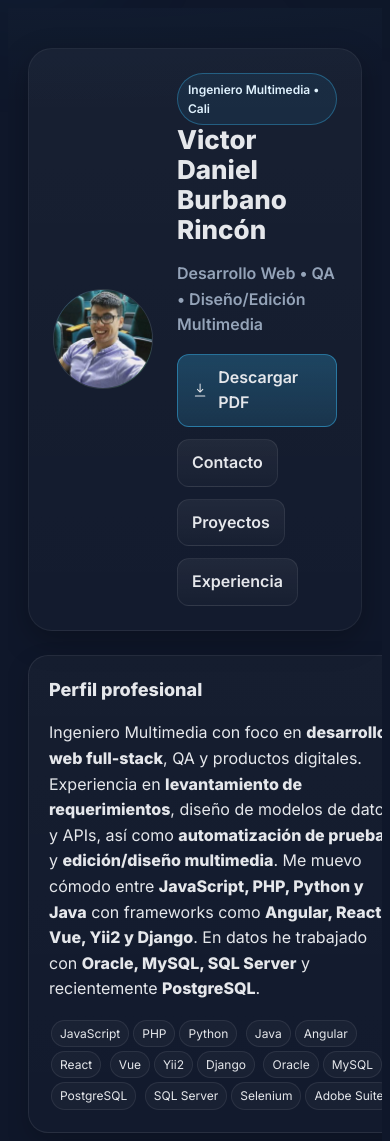
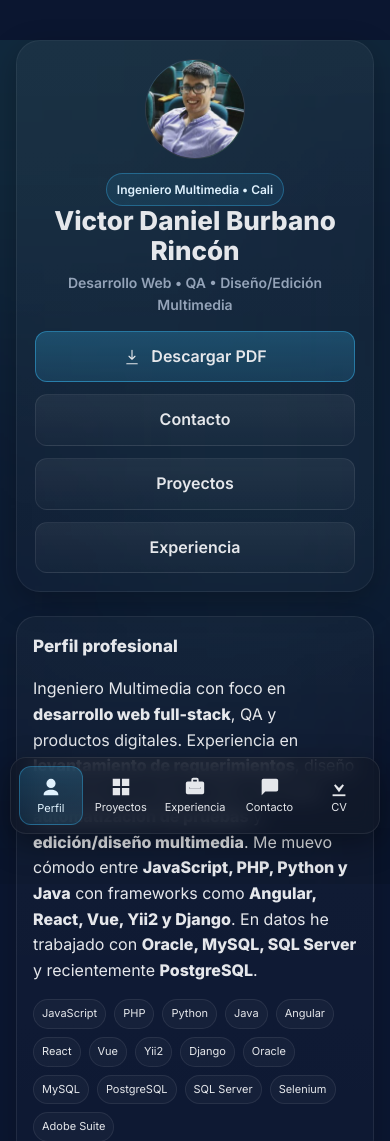
Before and after one commit to sekeiryuutei/HojaDeVida, a plain HTML site: page index.html in a window 390 px wide. Shown: the top 1141 px of the page. Drawn offline with Linux system fonts and the light colour scheme.

Commit message:
agregando ajustes responsive

```diff
--- a/assets/estilos.css
+++ b/assets/estilos.css
@@ -1,260 +1,201 @@
- :root {
-     --bg: #0f172a;
-     /* slate-900 */
-     --card: #111827;
-     /* gray-900 */
-     --soft: #1f2937;
-     /* gray-800 */
-     --muted: #94a3b8;
-     /* slate-400 */
-     --txt: #e5e7eb;
-     /* gray-200 */
-     --brand: #38bdf8;
-     /* sky-400 */
-     --accent: #22c55e;
-     /* green-500 */
- }
+:root{
+  --bg:#0f172a; --card:#111827; --soft:#1f2937; --muted:#94a3b8;
+  --txt:#e5e7eb; --brand:#38bdf8; --accent:#22c55e;
+}
 
- * {
-     box-sizing: border-box
- }
+/* RESET */
+*{box-sizing:border-box}
+html, body{margin:0; height:100%}
 
- html,
- body {
-     font-family: Inter, system-ui, Segoe UI, Roboto, Helvetica, Arial, sans-serif;
-     background: var(--bg);
-     /* fondo sólido base para evitar banding */
-     color: var(--txt);
-     line-height: 1.6;
-     position: relative;
-     min-height: 100%;
-     overflow-x: hidden;
- }
+/* Fondo: azul marino + (opcional) imagen océano */
+body{
+  font-family:Inter, system-ui, Segoe UI, Roboto, Helvetica, Arial, sans-serif;
+  color:var(--txt);
+  line-height:1.6;
+  min-height:100%;
+  overflow-x:hidden;
+  background-color:#0b1630; /* azul marino sólido */
+  position:relative;
+}
+/* Imagen océano (pon assets/bg-ocean.jpg al lado de este CSS) */
+body::before{
+  content:"";
+  position:fixed; inset:0;
+  background: url("./bg-ocean.jpg") center/cover no-repeat;
+  opacity:.28; filter:saturate(.9) brightness(.9);
+  z-index:-1; pointer-events:none;
+}
+@media (max-width: 820px){ body::before{ position:absolute; } }
 
- body {
-     font-family: Inter, system-ui, Segoe UI, Roboto, Helvetica, Arial, sans-serif;
-     background: radial-gradient(1200px 600px at 10% -10%, rgba(73, 199, 253, 0.15), transparent),
-         radial-gradient(1000px 500px at 110% -10%, rgba(34, 197, 94, .12), transparent),
-         var(--bg);
-     color: var(--txt);
-     line-height: 1.6;
- }
+a{color:var(--brand); text-decoration:none}
+a:hover{text-decoration:underline}
 
- a {
-     color: var(--brand);
-     text-decoration: none
- }
+/* LAYOUT */
+.wrap{max-width:1100px; margin:40px auto; padding:0 20px}
+.header{
+  display:grid; gap:24px; align-items:center;
+  grid-template-columns: 120px 1fr;
+  background: linear-gradient(180deg, rgba(255,255,255,.04), rgba(255,255,255,.02));
+  border:1px solid rgba(255,255,255,.06);
+  border-radius:24px; padding:24px; box-shadow:0 10px 30px rgba(0,0,0,.25);
+}
+.avatar{
+  width:120px;height:120px;border-radius:50%;overflow:hidden;display:grid;place-items:center;
+  background:
+    radial-gradient(60% 60% at 30% 30%, rgba(56,189,248,.45), transparent 60%),
+    radial-gradient(60% 60% at 70% 70%, rgba(34,197,94,.45), transparent 60%),
+    var(--soft);
+  border:1px solid rgba(255,255,255,.08);
+}
+.avatar img{width:100%; height:100%; object-fit:cover; display:block}
+.avatar-fallback{font-weight:800}
 
- a:hover {
-     opacity: .9;
-     text-decoration: underline
- }
+h1{margin:0; font-size: clamp(24px, 3.2vw, 40px); line-height:1.15}
+.subtitle{color:var(--muted); font-weight:600; margin-top:6px}
 
- .wrap {
-     max-width: 1100px;
-     margin: 40px auto;
-     padding: 0 20px
- }
+.badge{
+  display:inline-flex; gap:8px; align-items:center;
+  background:rgba(56,189,248,.10);
+  color:#e0f2fe; border:1px solid rgba(56,189,248,.35);
+  padding:6px 10px; border-radius:999px; font-size:12px; font-weight:600
+}
 
- header {
-     display: grid;
-     gap: 24px;
-     align-items: center;
-     grid-template-columns: 120px 1fr;
-     background: linear-gradient(180deg, rgba(255, 255, 255, .04), rgba(255, 255, 255, .02));
-     border: 1px solid rgba(255, 255, 255, .06);
-     border-radius: 24px;
-     padding: 24px;
-     box-shadow: 0 10px 30px rgba(0, 0, 0, .25);
- }
+.actions{display:flex; gap:12px; flex-wrap:wrap; margin-top:12px}
+.btn{
+  display:inline-flex; align-items:center; gap:10px;
+  padding:10px 14px; border-radius:12px; border:1px solid rgba(255,255,255,.08);
+  background:linear-gradient(180deg, rgba(255,255,255,.06), rgba(255,255,255,.02));
+  color:var(--txt); font-weight:600; transition:.2s transform ease; text-decoration:none
+}
+.btn:hover{transform:translateY(-2px)}
+.btn.primary{
+  background:linear-gradient(180deg, rgba(56,189,248,.25), rgba(56,189,248,.15));
+  border-color:rgba(56,189,248,.45)
+}
 
- .avatar {
-     width: 120px;
-     height: 120px;
-     border-radius: 50%;
-     overflow: hidden;
-     display: grid;
-     place-items: center;
-     background:
-         radial-gradient(60% 60% at 30% 30%, rgba(56, 189, 248, .45), transparent 60%),
-         radial-gradient(60% 60% at 70% 70%, rgba(34, 197, 94, .45), transparent 60%),
-         var(--soft);
-     border: 1px solid rgba(255, 255, 255, .08);
- }
+/* GRID de contenido */
+.grid{display:grid; gap:20px; margin-top:24px; grid-template-columns: 1.1fr .9fr;}
+.content{container-type:inline-size}
 
- .avatar img {
-     width: 100%;
-     height: 100%;
-     object-fit: cover;
-     display: block
- }
+/* CARDS */
+.card{
+  background: linear-gradient(180deg, rgba(255,255,255,.03), rgba(255,255,255,.015));
+  border:1px solid rgba(255,255,255,.08);
+  border-radius:20px; padding:20px; box-shadow:0 10px 24px rgba(0,0,0,.18);
+}
+.card h2{margin:0 0 10px; font-size: clamp(17px, 1.6vw, 20px)}
 
- h1 {
-     margin: 0;
-     font-size: clamp(26px, 3.3vw, 40px);
-     line-height: 1.15
- }
+.kvs{display:grid; gap:6px}
+.kv{display:flex; gap:10px}
+.kv .k{min-width:130px; color:var(--muted)}
 
- .subtitle {
-     color: var(--muted);
-     font-weight: 600
- }
+.list{display:grid; gap:14px; padding-left:18px}
+.list li{margin:0}
 
- .badge {
-     display: inline-flex;
-     gap: 8px;
-     align-items: center;
-     background: rgba(56, 189, 248, .08);
-     color: #e0f2fe;
-     border: 1px solid rgba(56, 189, 248, .35);
-     padding: 6px 10px;
-     border-radius: 999px;
-     font-size: 12px;
-     font-weight: 600
- }
+.timeline{display:grid; gap:14px}
+.job{
+  padding:14px; border-radius:14px;
+  background:rgba(255,255,255,.02); border:1px solid rgba(255,255,255,.06)
+}
+.job .when{color:var(--muted); font-size:13px}
+.job .title{font-weight:700}
 
- .actions {
-     display: flex;
-     gap: 12px;
-     flex-wrap: wrap
- }
+footer{margin:30px 0; color:var(--muted); text-align:center}
+.tiny{font-size:12px}
 
- .btn {
-     display: inline-flex;
-     align-items: center;
-     gap: 10px;
-     padding: 10px 14px;
-     border-radius: 12px;
-     border: 1px solid rgba(255, 255, 255, .08);
-     background: linear-gradient(180deg, rgba(255, 255, 255, .06), rgba(255, 255, 255, .02));
-     color: var(--txt);
-     font-weight: 600;
-     transition: .2s transform ease;
- }
+/* Pills */
+.pills{display:flex; flex-wrap:wrap; gap:8px; margin-top:10px}
+.pill{
+  display:inline-block; padding:6px 10px; border-radius:999px;
+  border:1px solid rgba(255,255,255,.08);
+  background:rgba(255,255,255,.03); font-size:12px
+}
 
- .btn:hover {
-     transform: translateY(-2px)
- }
+/* ---------- RESPONSIVE ---------- */
+@media (max-width: 900px){
+  .grid{grid-template-columns:1fr}
+  .header{grid-template-columns:100px 1fr; padding:18px}
+  .avatar{width:100px; height:100px}
+  .wrap{padding:0 16px}
+}
+@media (max-width: 680px){
+  .header{grid-template-columns:1fr; text-align:center; gap:14px}
+  .avatar{margin:0 auto}
+  .actions{flex-direction:column}
+  .actions .btn{width:100%; justify-content:center; padding:12px 16px}
+  .card{padding:16px}
+  .kv{flex-direction:column}
+  .kv .k{min-width:unset; font-size:13px}
+  .badge{margin:0 auto}
+}
+@media (max-width: 420px){
+  h1{font-size: clamp(20px, 7vw, 26px)}
+  .subtitle{font-size:14px}
+  .btn{padding:10px 12px}
+  .pill{font-size:11px; padding:5px 8px}
+  .list{padding-left:16px}
+}
+@media (prefers-reduced-motion: reduce){
+  .btn{transition:none}
+  .btn:hover{transform:none}
+}
 
- .btn.primary {
-     background: linear-gradient(180deg, rgba(56, 189, 248, .25), rgba(56, 189, 248, .15));
-     border-color: rgba(56, 189, 248, .45)
- }
+/* Mobile sticky nav */
+.mobile-nav{
+  position: fixed;
+  left: 50%;
+  transform: translateX(-50%);
+  bottom: max(10px, env(safe-area-inset-bottom));
+  width: min(640px, calc(100% - 20px));
+  display: none;
+  background: rgba(17, 24, 39, .72);
+  backdrop-filter: blur(10px);
+  border: 1px solid rgba(255,255,255,.08);
+  box-shadow: 0 10px 30px rgba(0,0,0,.35);
+  border-radius: 16px;
+  padding: 8px;
+  z-index: 50;
+}
+.mobile-nav .mnav-link{
+  flex: 1 1 0;
+  display: inline-flex;
+  flex-direction: column;
+  align-items: center;
+  gap: 4px;
+  padding: 10px 6px;
+  color: var(--txt);
+  font-size: 11px;
+  text-decoration: none;
+  border-radius: 12px;
+  transition: background .2s ease, transform .2s ease, color .2s ease;
+}
+.mobile-nav .mnav-link:hover{ transform: translateY(-1px) }
+.mobile-nav .mnav-link.active{
+  background: linear-gradient(180deg, rgba(56,189,248,.20), rgba(56,189,248,.10));
+  border: 1px solid rgba(56,189,248,.35);
+  color: #e0f2fe;
+}
+@media (max-width: 820px){
+  .mobile-nav{
+    display: grid;
+    grid-template-columns: repeat(5, 1fr);
+    gap: 6px;
+  }
+  body{ padding-bottom: 84px; }
+}
+@media (prefers-reduced-motion: reduce){
+  .mobile-nav .mnav-link{ transition: none }
+}
+.mobile-nav .mnav-link svg{ display:block }
+.mobile-nav .mnav-link span{ line-height: 1; }
 
- .grid {
-     display: grid;
-     gap: 20px;
-     margin-top: 24px;
-     grid-template-columns: 1.1fr .9fr;
- }
+/* Anclas con margen para scroll suave */
+section, aside{ scroll-margin-top: 16px; }
 
- @media (max-width: 900px) {
-     .grid {
-         grid-template-columns: 1fr
-     }
-
-     header {
-         grid-template-columns: 100px 1fr
-     }
-
-     .avatar {
-         width: 100px;
-         height: 100px
-     }
- }
-
- .card {
-     background: linear-gradient(180deg, rgba(255, 255, 255, .03), rgba(255, 255, 255, .015));
-     border: 1px solid rgba(255, 255, 255, .08);
-     border-radius: 20px;
-     padding: 20px;
-     box-shadow: 0 10px 24px rgba(0, 0, 0, .18);
- }
-
- .card h2 {
-     margin: 0 0 10px;
-     font-size: 18px
- }
-
- .kvs {
-     display: grid;
-     gap: 6px
- }
-
- .kv {
-     display: flex;
-     gap: 10px
- }
-
- .kv .k {
-     min-width: 130px;
-     color: var(--muted)
- }
-
- .list {
-     display: grid;
-     gap: 14px;
-     padding-left: 18px
- }
-
- .list li {
-     margin: 0
- }
-
- .timeline {
-     display: grid;
-     gap: 14px
- }
-
- .job {
-     padding: 14px;
-     border-radius: 14px;
-     background: rgba(255, 255, 255, .02);
-     border: 1px solid rgba(255, 255, 255, .06)
- }
-
- .job .when {
-     color: var(--muted);
-     font-size: 13px
- }
-
- .job .title {
-     font-weight: 700
- }
-
- footer {
-     margin: 30px 0;
-     color: var(--muted);
-     text-align: center
- }
-
- .tiny {
-     font-size: 12px
- }
-
- .pill {
-     display: inline-block;
-     padding: 3px 8px;
-     border-radius: 999px;
-     border: 1px solid rgba(255, 255, 255, .08);
-     background: rgba(255, 255, 255, .03);
-     margin: 2px;
-     font-size: 12px
- }
-
- /* Capa difuminada de acentos con blur para eliminar cortes visibles */
- body::before {
-     content: "";
-     position: fixed;
-     inset: -20% -10% -30% -10%;
-     /* se extiende fuera del viewport para degradar mejor */
-     background:
-         radial-gradient(40% 30% at 10% 0%, rgba(56, 189, 248, .30), transparent 60%),
-         radial-gradient(35% 28% at 100% 0%, rgba(34, 197, 94, .25), transparent 60%);
-     filter: blur(80px);
-     /* controla lo suave del difuminado */
-     opacity: .6;
-     z-index: -1;
-     pointer-events: none;
-     will-change: transform;
- }
+/* Impresión limpia (opcional) */
+@media print{
+  body::before{ display:none !important; }
+  body{ background:white; color:#111; }
+  .header, .card{ box-shadow:none; border:1px solid #eee; }
+  a{ color:#0645ad; }
+}
--- a/index.html
+++ b/index.html
@@ -6,9 +6,11 @@
   <meta name="viewport" content="width=device-width, initial-scale=1" />
   <title>Victor Daniel Burbano Rincón — Ingeniero Multimedia</title>
   <meta name="description" content="CV online de Victor Daniel Burbano Rincón — Desarrollo Web, QA, Multimedia." />
+  <meta name="theme-color" content="#0b1630">
   <link rel="preconnect" href="https://fonts.gstatic.com" crossorigin>
   <link href="https://fonts.googleapis.com/css2?family=Inter:wght@300;400;600;800&display=swap" rel="stylesheet">
   <link href="assets/estilos.css" rel="stylesheet">
+  <script src="js/app.js" defer></script>
 </head>
 
 <body>
@@ -22,8 +24,8 @@
         <div class="badge">Ingeniero Multimedia • Cali</div>
         <h1>Victor Daniel Burbano Rincón</h1>
         <p class="subtitle">Desarrollo Web • QA • Diseño/Edición Multimedia</p>
-        <div class="actions">
-          <a class="btn primary" href="./assets/cv.pdf" download>
+        <div class="actions" aria-label="Acciones rápidas">
+          <a id="btn-download" class="btn primary js-download" href="./assets/cv.pdf" download>
             <svg width="18" height="18" viewBox="0 0 24 24" aria-hidden="true">
               <path d="M12 3v12m0 0 4-4m-4 4-4-4M5 21h14" stroke="currentColor" stroke-width="1.5"
                 stroke-linecap="round" stroke-linejoin="round" />
@@ -37,7 +39,7 @@
       </div>
     </header>
 
-    <main class="grid">
+    <main class="grid content">
       <!-- PERFIL -->
       <section class="card" id="perfil">
         <h2>Perfil profesional</h2>
@@ -118,38 +120,28 @@
         </ul>
       </aside>
 
-      <!-- CERTIFICACIONES (con enlaces del PDF) -->
+      <!-- CERTIFICACIONES -->
       <section class="card" id="certificaciones">
         <h2>Certificaciones y cursos</h2>
         <ul class="list">
-          <li>Google Ads — Next U (2020) ·
-            <a href="https://www.credential.net/29cb036b-2101-41da-89ec-3e7151015d6b#acc.sI92fw18" target="_blank"
-              rel="noopener">Ver certificado</a>
-          </li>
-          <li>Soporte técnico de IT — Next U (2020) ·
-            <a href="https://www.credential.net/253bd14a-de18-405d-8e92-7f70947f1e5c#acc.TrHBRwLs" target="_blank"
-              rel="noopener">Ver certificado</a>
-          </li>
-          <li>Desarrollo Web — Next U (2020) ·
-            <a href="https://www.credential.net/45580786-54f1-4c8f-b5db-5fa089366025#acc.VzKkHpOJ" target="_blank"
-              rel="noopener">Ver certificado</a>
-
-          </li>
-          <li>Diplomado Diseño y Construcción de Proyectos Multimedia — USB Cali (2020) ·
-            <a href="https://acortar.link/OXK51R" target="_blank" rel="noopener">Ver certificado</a>
-          </li>
-          <li>Formación en ambientes de aprendizaje — SENA (2021)
-            <a href="https://acortar.link/zm6are" target="_blank" rel="noopener">Ver
-              certificado</a>
-          </li>
-          <li>Gerencia de Proyectos — Politécnico de Colombia (2023)
-            <a href="https://acortar.link/hOAvzR" target="_blank" rel="noopener">Ver certificado</a>
-          </li>
-          <li>Scrum Foundations Professional Certificate — CertiProf (2023)
-            <a href="https://acortar.link/tGBiKX" target="_blank" rel="noopener">Ver certificado</a>
-          </li>
+          <li>Google Ads — Next U (2020) · <a
+              href="https://www.credential.net/29cb036b-2101-41da-89ec-3e7151015d6b#acc.sI92fw18" target="_blank"
+              rel="noopener">Ver certificado</a></li>
+          <li>Soporte técnico de IT — Next U (2020) · <a
+              href="https://www.credential.net/253bd14a-de18-405d-8e92-7f70947f1e5c#acc.TrHBRwLs" target="_blank"
+              rel="noopener">Ver certificado</a></li>
+          <li>Desarrollo Web — Next U (2020) · <a
+              href="https://www.credential.net/45580786-54f1-4c8f-b5db-5fa089366025#acc.VzKkHpOJ" target="_blank"
+              rel="noopener">Ver certificado</a></li>
+          <li>Diplomado Diseño y Construcción de Proyectos Multimedia — USB Cali (2020) · <a
+              href="https://acortar.link/OXK51R" target="_blank" rel="noopener">Ver certificado</a></li>
+          <li>Formación en ambientes de aprendizaje — SENA (2021) · <a href="https://acortar.link/zm6are"
+              target="_blank" rel="noopener">Ver certificado</a></li>
+          <li>Gerencia de Proyectos — Politécnico de Colombia (2023) · <a href="https://acortar.link/hOAvzR"
+              target="_blank" rel="noopener">Ver certificado</a></li>
+          <li>Scrum Foundations Professional Certificate — CertiProf (2023) · <a href="https://acortar.link/tGBiKX"
+              target="_blank" rel="noopener">Ver certificado</a></li>
         </ul>
-        <!-- <p class="tiny">Si algún enlace no corresponde, dime cuál mapeo corregimos y lo ajusto en segundos.</p> -->
       </section>
 
       <!-- EXPERIENCIA -->
@@ -160,21 +152,16 @@
             <div class="title">Herpo — Desarrollador Full Stack</div>
             <div class="when">Septiembre 2024 - Octubre 2024</div>
             <div>
-              Levantamiento de requerimientos funcionales y técnicos con usuarios clave y áreas
-              involucradas.
-              Diseño y modelado de estructuras de base de datos (MER) y creación de bases de
-              datos relacionales.
-              Desarrollo de interfaces frontend y construcción de servicios backend, incluyendo
-              APIs REST y microservicios.
-              Liderazgo de proyecto para la creación e integración de un sistema de gestión de
-              almacenes (WMS) en conjunto con la plataforma Siesa.
+              Levantamiento de requerimientos funcionales y técnicos con usuarios clave y áreas involucradas.
+              Diseño y modelado de estructuras de base de datos (MER) y creación de bases de datos relacionales.
+              Desarrollo de interfaces frontend y construcción de servicios backend, incluyendo APIs REST y
+              microservicios.
+              Liderazgo de proyecto para la creación e integración de un sistema de gestión de almacenes (WMS) en
+              conjunto con la plataforma Siesa.
               Brindar soporte técnico y mantenimiento a sistemas en producción.
-              Propuesta e implementación de soluciones innovadoras orientadas a la mejora de
-              procesos.
-              Definición y supervisión de arquitectura de software, asegurando buenas prácticas
-              de desarrollo.
-              Coordinación y liderazgo de equipo de trabajo, promoviendo la colaboración y el
-              cumplimiento de objetivos.
+              Propuesta e implementación de soluciones innovadoras orientadas a la mejora de procesos.
+              Definición y supervisión de arquitectura de software, asegurando buenas prácticas de desarrollo.
+              Coordinación y liderazgo de equipo de trabajo, promoviendo la colaboración y el cumplimiento de objetivos.
             </div>
           </div>
           <div class="job">
@@ -206,7 +193,7 @@
         </div>
       </section>
 
-      <!-- PROYECTOS (resumen rápido que se ve bien en GitHub Pages) -->
+      <!-- PROYECTOS -->
       <section class="card" id="proyectos">
         <h2>Proyectos destacados</h2>
         <ul class="list">
@@ -237,9 +224,43 @@
     </footer>
   </div>
 
-  <script>
-    document.getElementById('y').textContent = new Date().getFullYear();
-  </script>
+  <!-- Menú móvil sticky -->
+  <nav id="mobile-nav" class="mobile-nav" role="navigation" aria-label="Navegación móvil">
+    <a href="#perfil" class="mnav-link" data-section="perfil" aria-label="Perfil">
+      <svg viewBox="0 0 24 24" width="22" height="22" aria-hidden="true">
+        <path fill="currentColor"
+          d="M12 12a5 5 0 1 0-5-5 5 5 0 0 0 5 5Zm0 2c-4.418 0-8 2.239-8 5v1h16v-1c0-2.761-3.582-5-8-5Z" />
+      </svg>
+      <span>Perfil</span>
+    </a>
+    <a href="#proyectos" class="mnav-link" data-section="proyectos" aria-label="Proyectos">
+      <svg viewBox="0 0 24 24" width="22" height="22" aria-hidden="true">
+        <path fill="currentColor" d="M3 3h8v8H3Zm10 0h8v8h-8ZM3 13h8v8H3Zm10 8v-8h8v8Z" />
+      </svg>
+      <span>Proyectos</span>
+    </a>
+    <a href="#experiencia" class="mnav-link" data-section="experiencia" aria-label="Experiencia">
+      <svg viewBox="0 0 24 24" width="22" height="22" aria-hidden="true">
+        <path fill="currentColor"
+          d="M10 2h4a2 2 0 0 1 2 2v2h4a2 2 0 0 1 2 2v4h-4v2H6v-2H2V8a2 2 0 0 1 2-2h4V4a2 2 0 0 1 2-2Zm4 4V4h-4v2Z" />
+        <path fill="currentColor" d="M2 12h4v2h12v-2h4v6a2 2 0 0 1-2 2H4a2 2 0 0 1-2-2Z" />
+      </svg>
+      <span>Experiencia</span>
+    </a>
+    <a href="#contacto" class="mnav-link" data-section="contacto" aria-label="Contacto">
+      <svg viewBox="0 0 24 24" width="22" height="22" aria-hidden="true">
+        <path fill="currentColor" d="M4 3h16a2 2 0 0 1 2 2v10a2 2 0 0 1-2 2H8l-4 4V5a2 2 0 0 1 2-2Z" />
+      </svg>
+      <span>Contacto</span>
+    </a>
+    <a href="./assets/cv.pdf" download class="mnav-link js-download" aria-label="Descargar CV">
+      <svg viewBox="0 0 24 24" width="22" height="22" aria-hidden="true">
+        <path fill="currentColor" d="M12 3v10l4-4 1.4 1.4L12 17.8 6.6 10.4 8 9l4 4V3z" />
+        <path fill="currentColor" d="M5 20h14v2H5z" />
+      </svg>
+      <span>CV</span>
+    </a>
+  </nav>
 </body>
 
 </html>
--- /dev/null
+++ b/js/app.js
@@ -0,0 +1,54 @@
+// Forzar descarga robusta (y fallback) para todos los botones con .js-download
+(function () {
+  const buttons = [...document.querySelectorAll('.js-download')];
+  if (!buttons.length) return;
+
+  const forceDownload = async (url) => {
+    const res = await fetch(url, { cache: 'no-store' });
+    if (!res.ok) throw new Error('No se encontró el archivo (' + res.status + ')');
+    const blob = await res.blob();
+    const a = document.createElement('a');
+    a.href = URL.createObjectURL(blob);
+    a.download = 'Victor_Burbano_CV.pdf';
+    document.body.appendChild(a); a.click(); a.remove();
+    setTimeout(() => URL.revokeObjectURL(a.href), 1000);
+  };
+
+  buttons.forEach(btn => {
+    btn.addEventListener('click', async (e) => {
+      e.preventDefault();
+      const url = btn.getAttribute('href') || './assets/cv.pdf';
+      try { await forceDownload(url); }
+      catch { window.open(url, '_blank'); }
+    });
+  });
+})();
+
+// Scroll suave
+document.documentElement.style.scrollBehavior = 'smooth';
+
+// Scrollspy del menú móvil
+(function(){
+  const links = [...document.querySelectorAll('.mnav-link[data-section]')];
+  if (!links.length) return;
+  const map = Object.fromEntries(links.map(a => [a.dataset.section, a]));
+
+  const obs = new IntersectionObserver((entries) => {
+    entries.forEach(e => {
+      const id = e.target.id;
+      if (map[id] && e.isIntersecting) {
+        links.forEach(l => l.classList.remove('active'));
+        map[id].classList.add('active');
+      }
+    });
+  }, { rootMargin: '-30% 0px -60% 0px', threshold: 0.1 });
+
+  ['perfil', 'proyectos', 'experiencia', 'contacto']
+    .forEach(id => { const el = document.getElementById(id); if (el) obs.observe(el); });
+})();
+
+// Año dinámico
+(function(){
+  const span = document.getElementById('y');
+  if (span) span.textContent = new Date().getFullYear();
+})();
```
Also changed, not shown: assets/bg-ocean.jpg (added).
